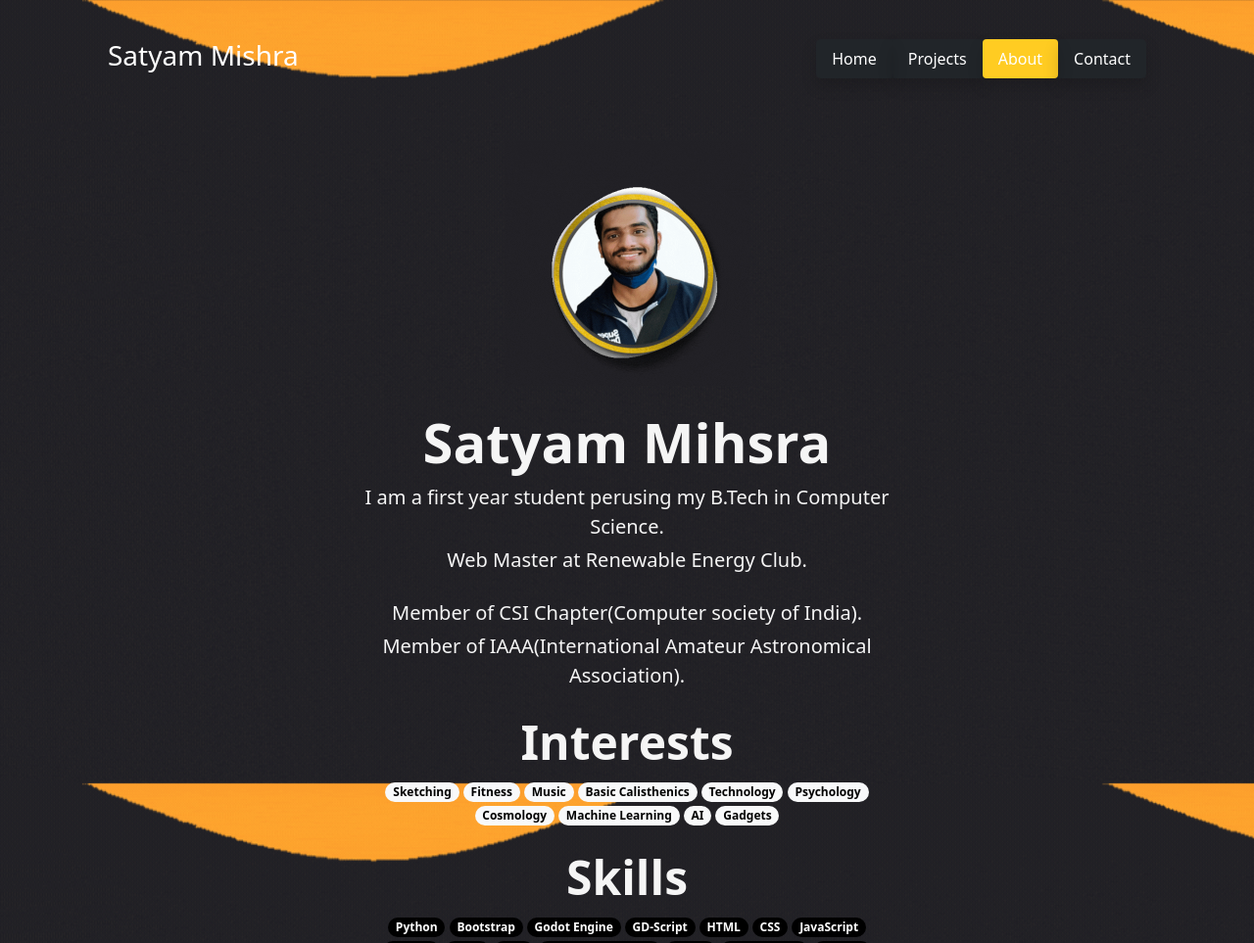
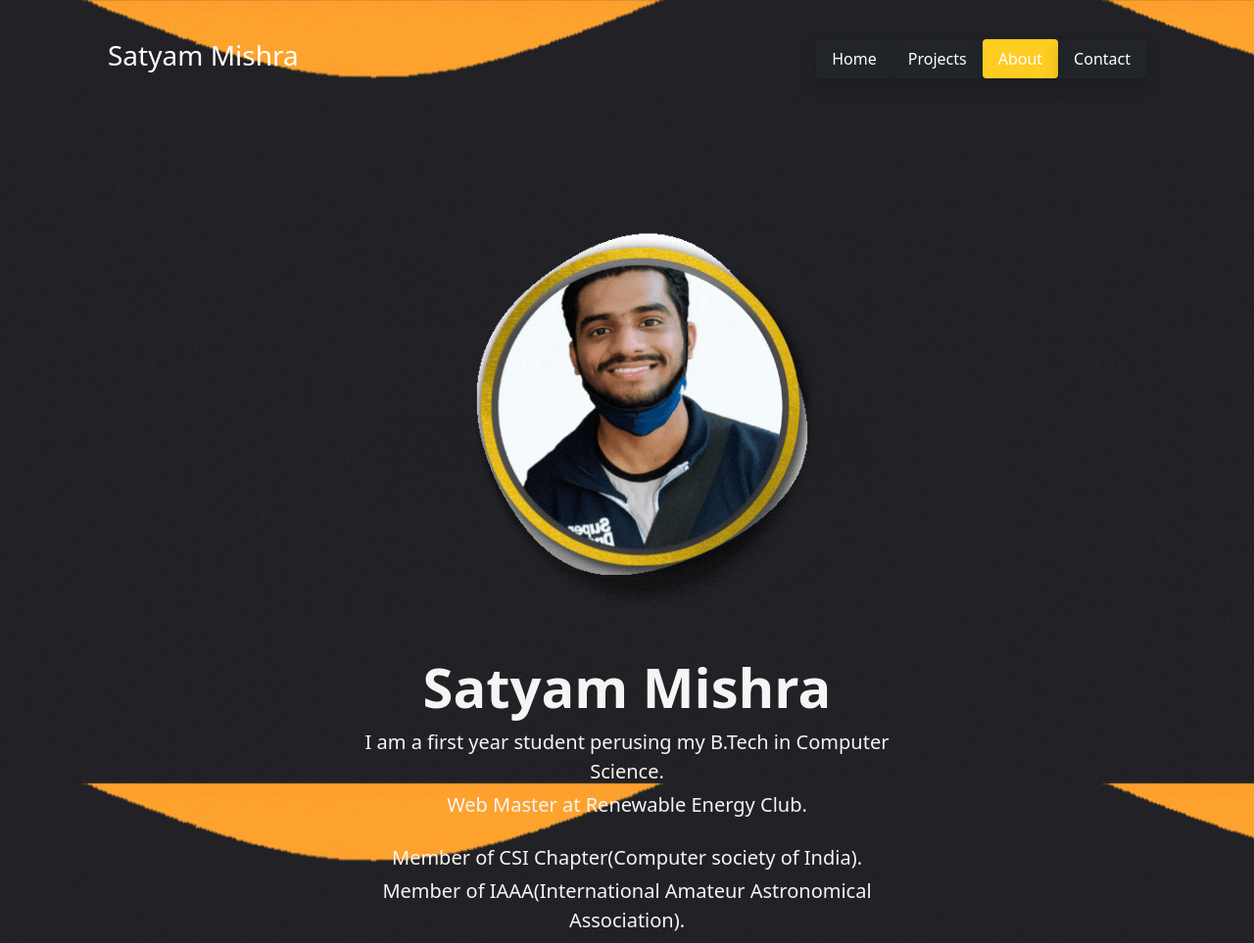
Before and after one commit to bedead/my-portfolio-flask, a Flask app: page /about in a window 1280 px wide. Shown: the top 963 px of the page at 98% size. Run offline with Flask 2, Linux system fonts and the light colour scheme; some libraries are stand-ins or nearby versions.

Commit message:
error fix

```diff
--- a/templates/about.html
+++ b/templates/about.html
@@ -181,8 +181,8 @@
 
 
         <div class="px-4 py-2 my-3 text-center anim" style="color: whitesmoke;">
-            <img class="d-block mx-auto mb-4 anim" src="/static/effect-img.gif" alt="My-image" style="max-width: 250px; max-height: 250px; max-width: none;">
-            <h1 class="display-4 fw-bold shake-anim">Satyam Mihsra</h1>
+            <img class="d-block mx-auto mb-4 anim" src="/static/effect-img.gif" alt="My-image" style="min-width: 250px; min-height: 250px; max-width: none;">
+            <h1 class="display-4 fw-bold shake-anim">Satyam Mishra</h1>
             <div class="col-lg-6 mx-auto">
                 <p class="lead mb-1">I am a first year student perusing my <strong>B.Tech in Computer Science.</strong></p>
                 <p class="lead mb-4">Web Master at <strong>Renewable Energy</strong> Club.</p>
```
